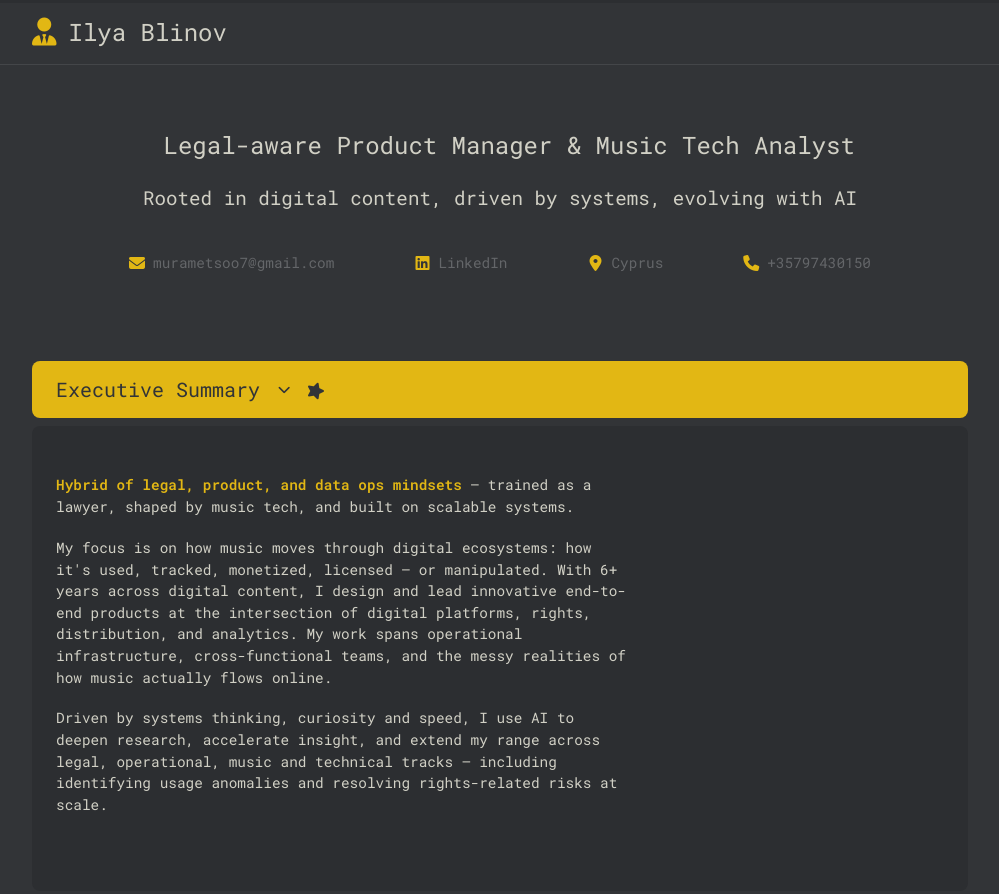
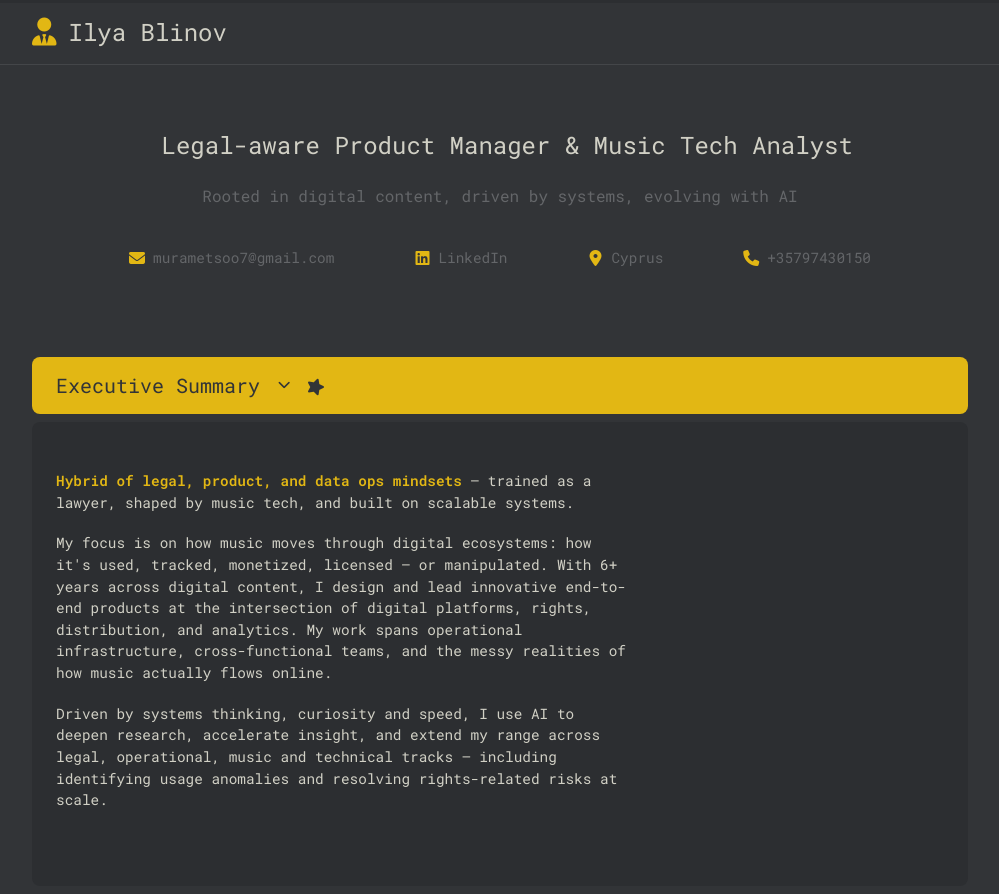
Before and after one commit to muramets/cv, a website: page index.html in a window 1280 px wide. Shown: the top 894 px of the page, without its empty margins (140-1139 px from the left). Drawn offline with Linux system fonts and the light colour scheme; a web font is replaced by a local one.

Commit message:
Update resume.css

```diff
--- a/css/resume.css
+++ b/css/resume.css
@@ -53,7 +53,7 @@
   font-size: 1.5rem;
   font-weight: 400;
   animation: blink 1s infinite;
-  margin-right: 0.25rem;
+  margin-right: 0;
   font-family: 'Roboto Mono', monospace;
   line-height: 1;
 }
@@ -74,10 +74,11 @@
 
 .hero-tagline {
   font-family: 'Roboto Mono', monospace;
-  font-size: 1.2rem;
-  color: var(--text-color);
+  font-size: 1rem;
+  color: #646669;
   margin-bottom: 2rem;
   line-height: 1.4;
+  text-align: center;
 }
 
 .contact-info {
```
